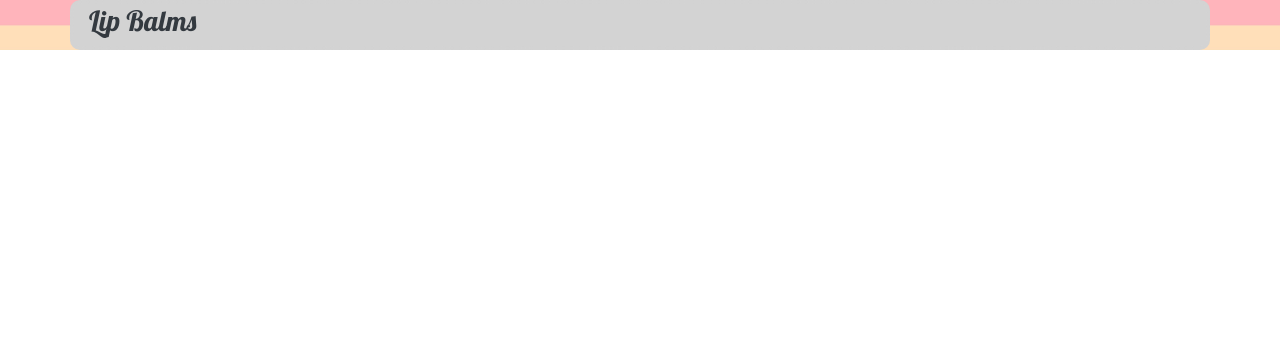
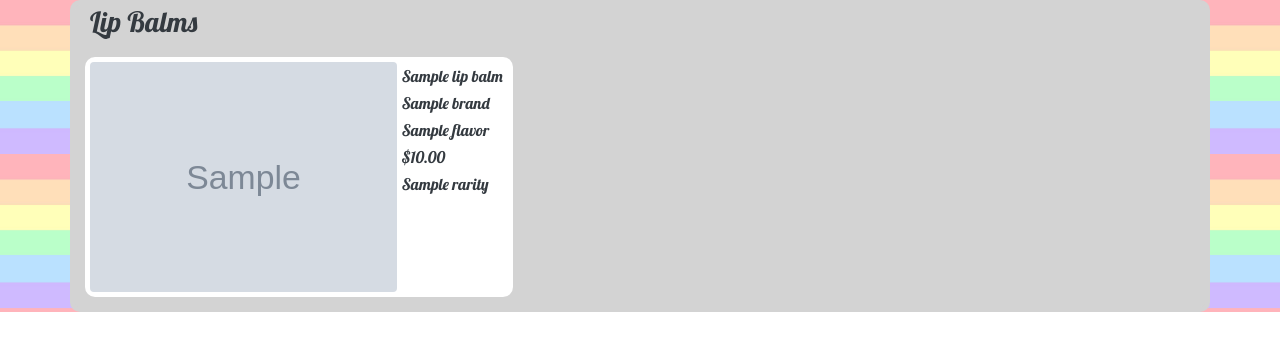
Before and after one commit to Lyssillic/LipCollectionPortfolio, a Django app: template mysite/LipCollection/templates/LipCollection/balm.html in a window 1280 px wide. Shown: the part 72-423 px from the top of the page. Run offline with Django 3.2, Linux system fonts and the light colour scheme; the template is opened without the code that fills it: most values are stand-ins (such as "Sample title", 1, 10 or a date in 2020); grey boxes marked "Sample" are stand-in pictures; some libraries are stand-ins or nearby versions.

Commit message:
Added styling for lip balms

```diff
--- a/mysite/LipCollection/static/LipCollection/style.css
+++ b/mysite/LipCollection/static/LipCollection/style.css
@@ -5,8 +5,26 @@
     background-size: 40%;
 }
 
+.card {
+    height: 230px;
+    border: none;
+    float: left;
+}
+
+.text {
+    float: right;
+    margin: 5px;
+}
+
+.balm {
+    border: 5px solid white;
+    background-color: white;
+    border-radius: 10px;
+    margin: 10px;
+}
+
 .container {
-    border: 4px dotted lightgrey;
+    border: 5px solid lightgrey;
     background-color: lightgrey;
     border-radius: 10px;
     color: #343a40;
--- a/mysite/LipCollection/templates/LipCollection/balm.html
+++ b/mysite/LipCollection/templates/LipCollection/balm.html
@@ -3,6 +3,20 @@
     <div class="background">
         <div class="container">
             <h3>Lip Balms</h3>
+            <div class="row">
+                {% for lip_balm in lip_balms %}
+                    <div class="balm">
+                        <div class="text">
+                            <h6 class="name">{{ lip_balm.Name }}</h6>
+                            <h6>{{ lip_balm.Brand }}</h6>
+                            <h6>{{ lip_balm.Flavor }}</h6>
+                            <h6>${{ lip_balm.Price }}.00</h6>
+                            <h6>{{ lip_balm.Rarity }}</h6>
+                        </div>
+                        <img class="card" src="{{ lip_balm.Picture.url }}"/>
+                    </div>
+                {% endfor %}
+            </div>
         </div>
     </div>
 {% endblock %}
```
Also changed, not shown: mysite/LipCollection/views.py (+6 -1 lines), mysite/db.sqlite3, mysite/pictures/pictures/Baby_Lips_Beam_of_Blush.PNG (added), mysite/pictures/pictures/Baby_Lips_Pink_Quartz_nGP8fXN.PNG (added).
